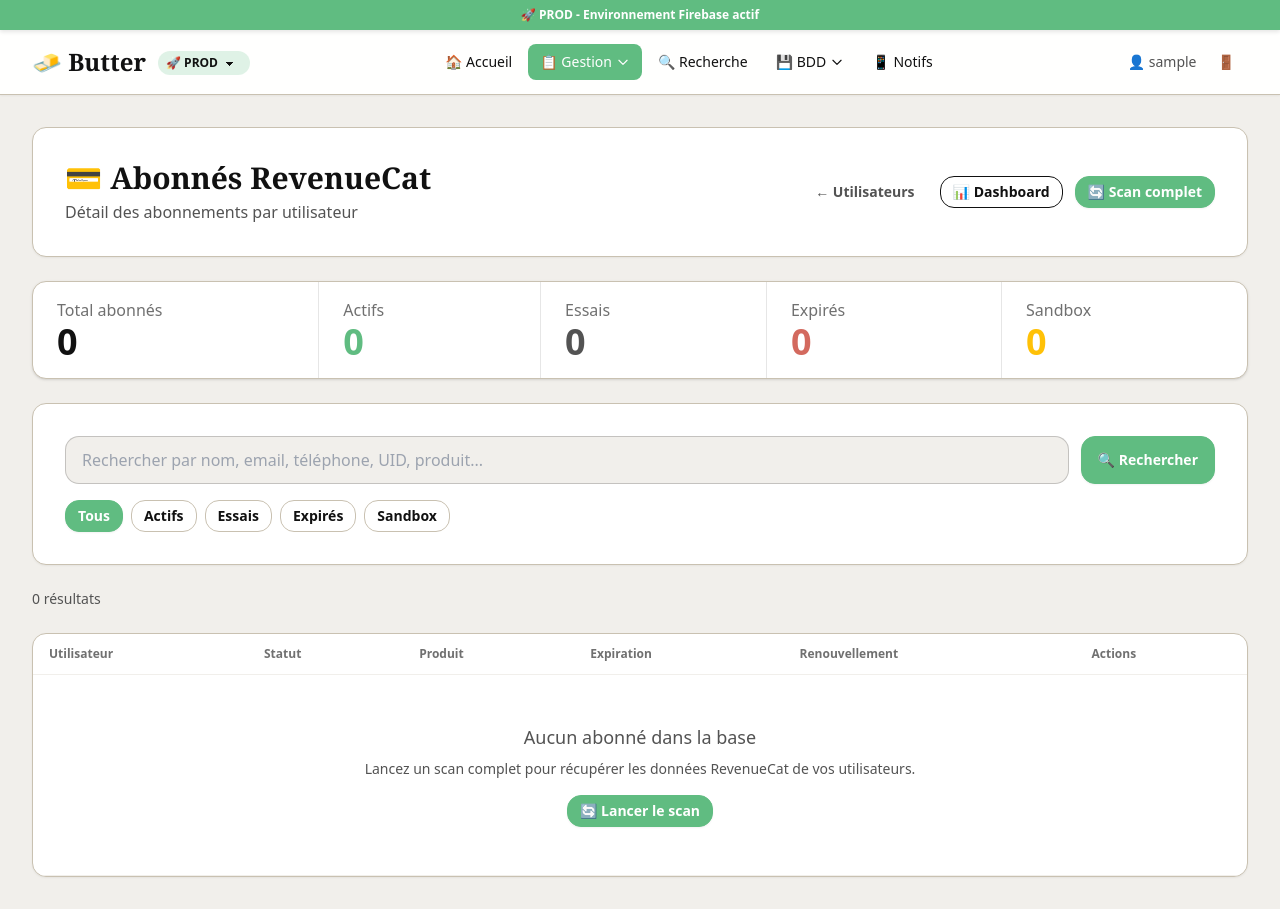
After one commit to danou294/butter-gestion, a Django app: page /utilisateurs/abonnes/ in a window 1280 px wide. The commit adds this page. Run offline with Django 4.2, Linux system fonts and the light colour scheme; the visitor is signed in with stand-in values (Sample User, id 1); some web fonts are replaced.

Commit message:
Page abonnés RevenueCat : liste détaillée + navigation
- Ajout page /utilisateurs/abonnes/ avec liste des abonnés RC (filtres, recherche, pagination)
- Ajout lien navigation "Abonnés" dans la navbar desktop + mobile
- Boutons "Abonnés" et "Dashboard RC" dans la page utilisateurs
- Lien "Détails →" sur chaque utilisateur vers la page détail
- Scan complet avec redirect vers la page abonnés

Co-Authored-By: Claude Opus 4.6 <noreply@anthropic.com>

```diff
--- a/scripts_manager/templates/scripts_manager/base.html
+++ b/scripts_manager/templates/scripts_manager/base.html
@@ -67,7 +67,7 @@
                     <!-- Dropdown Gestion -->
                     <div class="relative" x-data="{ open: false }" @mouseenter="open = true" @mouseleave="open = false">
                         <button @click="open = !open"
-                                class="px-3 py-2 rounded-lg text-sm font-medium transition-colors inline-flex items-center gap-1 {% if 'restaurant' in request.resolver_match.url_name or 'photo' in request.resolver_match.url_name or 'user' in request.resolver_match.url_name or 'guide' in request.resolver_match.url_name or 'announcement' in request.resolver_match.url_name or 'onboarding' in request.resolver_match.url_name %}bg-primary text-primary-content{% else %}text-base-content hover:bg-base-200{% endif %}">
+                                class="px-3 py-2 rounded-lg text-sm font-medium transition-colors inline-flex items-center gap-1 {% if 'restaurant' in request.resolver_match.url_name or 'photo' in request.resolver_match.url_name or 'user' in request.resolver_match.url_name or 'guide' in request.resolver_match.url_name or 'announcement' in request.resolver_match.url_name or 'onboarding' in request.resolver_match.url_name or 'subscriber' in request.resolver_match.url_name or 'dashboard_revenuecat' in request.resolver_match.url_name %}bg-primary text-primary-content{% else %}text-base-content hover:bg-base-200{% endif %}">
                             📋 Gestion
                             <svg class="w-3.5 h-3.5 transition-transform" :class="open && 'rotate-180'" fill="none" stroke="currentColor" viewBox="0 0 24 24"><path stroke-linecap="round" stroke-linejoin="round" stroke-width="2" d="M19 9l-7 7-7-7"/></svg>
                         </button>
@@ -83,7 +83,8 @@
                             <a href="{% url 'scripts_manager:guides_list' %}" class="flex items-center gap-2 px-4 py-2.5 text-sm text-base-content hover:bg-base-200 transition-colors {% if 'guide' in request.resolver_match.url_name %}font-bold text-primary{% endif %}">📖 Guides</a>
                             <a href="{% url 'scripts_manager:announcements_list' %}" class="flex items-center gap-2 px-4 py-2.5 text-sm text-base-content hover:bg-base-200 transition-colors {% if 'announcement' in request.resolver_match.url_name %}font-bold text-primary{% endif %}">🎪 Annonces</a>
                             <a href="{% url 'scripts_manager:photos_list' %}" class="flex items-center gap-2 px-4 py-2.5 text-sm text-base-content hover:bg-base-200 transition-colors {% if 'photo' in request.resolver_match.url_name %}font-bold text-primary{% endif %}">📸 Photos</a>
-                            <a href="{% url 'scripts_manager:users_list' %}" class="flex items-center gap-2 px-4 py-2.5 text-sm text-base-content hover:bg-base-200 transition-colors {% if 'user' in request.resolver_match.url_name %}font-bold text-primary{% endif %}">👥 Utilisateurs</a>
+                            <a href="{% url 'scripts_manager:users_list' %}" class="flex items-center gap-2 px-4 py-2.5 text-sm text-base-content hover:bg-base-200 transition-colors {% if 'user' in request.resolver_match.url_name and 'subscriber' not in request.resolver_match.url_name and 'dashboard_revenuecat' not in request.resolver_match.url_name %}font-bold text-primary{% endif %}">👥 Utilisateurs</a>
+                            <a href="{% url 'scripts_manager:subscribers_list' %}" class="flex items-center gap-2 px-4 py-2.5 text-sm text-base-content hover:bg-base-200 transition-colors {% if 'subscriber' in request.resolver_match.url_name or 'dashboard_revenuecat' in request.resolver_match.url_name %}font-bold text-primary{% endif %}">💳 Abonnés</a>
                             <a href="{% url 'scripts_manager:onboarding_list' %}" class="flex items-center gap-2 px-4 py-2.5 text-sm text-base-content hover:bg-base-200 transition-colors {% if 'onboarding' in request.resolver_match.url_name %}font-bold text-primary{% endif %}">🎯 Onboarding</a>
                         </div>
                     </div>
@@ -157,7 +158,8 @@
                 <a href="{% url 'scripts_manager:guides_list' %}" class="block px-3 py-2.5 rounded-lg text-sm {% if 'guide' in request.resolver_match.url_name %}bg-primary text-primary-content font-medium{% else %}text-base-content hover:bg-base-200{% endif %}">📖 Guides</a>
                 <a href="{% url 'scripts_manager:announcements_list' %}" class="block px-3 py-2.5 rounded-lg text-sm {% if 'announcement' in request.resolver_match.url_name %}bg-primary text-primary-content font-medium{% else %}text-base-content hover:bg-base-200{% endif %}">🎪 Annonces</a>
                 <a href="{% url 'scripts_manager:photos_list' %}" class="block px-3 py-2.5 rounded-lg text-sm {% if 'photo' in request.resolver_match.url_name %}bg-primary text-primary-content font-medium{% else %}text-base-content hover:bg-base-200{% endif %}">📸 Photos</a>
-                <a href="{% url 'scripts_manager:users_list' %}" class="block px-3 py-2.5 rounded-lg text-sm {% if 'user' in request.resolver_match.url_name %}bg-primary text-primary-content font-medium{% else %}text-base-content hover:bg-base-200{% endif %}">👥 Utilisateurs</a>
+                <a href="{% url 'scripts_manager:users_list' %}" class="block px-3 py-2.5 rounded-lg text-sm {% if 'user' in request.resolver_match.url_name and 'subscriber' not in request.resolver_match.url_name and 'dashboard_revenuecat' not in request.resolver_match.url_name %}bg-primary text-primary-content font-medium{% else %}text-base-content hover:bg-base-200{% endif %}">👥 Utilisateurs</a>
+                <a href="{% url 'scripts_manager:subscribers_list' %}" class="block px-3 py-2.5 rounded-lg text-sm {% if 'subscriber' in request.resolver_match.url_name or 'dashboard_revenuecat' in request.resolver_match.url_name %}bg-primary text-primary-content font-medium{% else %}text-base-content hover:bg-base-200{% endif %}">💳 Abonnés</a>
                 <a href="{% url 'scripts_manager:onboarding_list' %}" class="block px-3 py-2.5 rounded-lg text-sm {% if 'onboarding' in request.resolver_match.url_name %}bg-primary text-primary-content font-medium{% else %}text-base-content hover:bg-base-200{% endif %}">🎯 Onboarding</a>
                 <div class="pt-2 pb-1 px-3 text-xs font-bold text-secondary uppercase tracking-wider">Outils</div>
                 <a href="{% url 'scripts_manager:search_restaurants' %}" class="block px-3 py-2.5 rounded-lg text-sm {% if 'search_restaurants' in request.resolver_match.url_name %}bg-primary text-primary-content font-medium{% else %}text-base-content hover:bg-base-200{% endif %}">🔍 Recherche</a>
--- /dev/null
+++ b/scripts_manager/templates/scripts_manager/users/subscribers.html
@@ -0,0 +1,258 @@
+{% extends 'scripts_manager/base.html' %}
+{% load tz %}
+
+{% block title %}Abonnés RevenueCat - Butter{% endblock %}
+
+{% block content %}
+<div class="space-y-6" x-data="{ scanning: {{ is_scanning|yesno:'true,false' }} }" x-cloak>
+    <!-- Header -->
+    <div class="card bg-base-100 shadow-sm border border-base-300">
+        <div class="card-body flex-row flex-wrap items-center justify-between gap-4">
+            <div>
+                <h1 class="text-3xl font-serif font-bold text-base-content">💳 Abonnés RevenueCat</h1>
+                <p class="text-secondary mt-1">Détail des abonnements par utilisateur</p>
+            </div>
+            <div class="flex items-center gap-3">
+                <a href="{% url 'scripts_manager:users_list' %}" class="btn btn-ghost btn-sm text-secondary">
+                    ← Utilisateurs
+                </a>
+                <a href="{% url 'scripts_manager:dashboard_revenuecat' %}" class="btn btn-outline btn-sm">
+                    📊 Dashboard
+                </a>
+                <a href="{% url 'scripts_manager:refresh_all_revenuecat' %}?next=scripts_manager:subscribers_list"
+                   class="btn btn-primary btn-sm"
+                   onclick="return confirm('Lancer un scan complet de tous les utilisateurs ?\nCela peut prendre plusieurs minutes.');"
+                   x-bind:class="scanning ? 'btn-disabled' : ''">
+                    <span x-show="!scanning">🔄 Scan complet</span>
+                    <span x-show="scanning" class="loading loading-spinner loading-xs"></span>
+                    <span x-show="scanning">Scan en cours...</span>
+                </a>
+            </div>
+        </div>
+    </div>
+
+    <!-- Scan Progress -->
+    {% if is_scanning %}
+    <div class="alert alert-info text-neutral"
+         x-data="scanPoller()"
+         x-init="startPolling()">
+        <div class="w-full">
+            <div class="flex items-center gap-2 mb-2">
+                <span class="loading loading-spinner loading-sm"></span>
+                <span class="font-semibold" x-text="statusText">Scan en cours...</span>
+            </div>
+            <progress class="progress progress-primary w-full" :value="current" :max="total"></progress>
+            <p class="text-xs mt-1">
+                <span x-text="current">{{ scan_progress.current }}</span> / <span x-text="total">{{ scan_progress.total }}</span> utilisateurs scannés
+                — <span x-text="foundActive">0</span> actifs trouvés
+            </p>
+        </div>
+    </div>
+    {% endif %}
+
+    <!-- Metrics -->
+    <div class="stats stats-vertical md:stats-horizontal shadow w-full border border-base-300">
+        <div class="stat">
+            <div class="stat-title">Total abonnés</div>
+            <div class="stat-value text-base-content">{{ metrics.total }}</div>
+        </div>
+        <div class="stat">
+            <div class="stat-title">Actifs</div>
+            <div class="stat-value text-success">{{ metrics.active }}</div>
+        </div>
+        <div class="stat">
+            <div class="stat-title">Essais</div>
+            <div class="stat-value text-info">{{ metrics.trial }}</div>
+        </div>
+        <div class="stat">
+            <div class="stat-title">Expirés</div>
+            <div class="stat-value text-error">{{ metrics.expired }}</div>
+        </div>
+        <div class="stat">
+            <div class="stat-title">Sandbox</div>
+            <div class="stat-value text-warning">{{ metrics.sandbox }}</div>
+        </div>
+    </div>
+
+    <!-- Search & Filters -->
+    <div class="card bg-base-100 shadow-sm border border-base-300">
+        <div class="card-body">
+            <form method="get" action="{% url 'scripts_manager:subscribers_list' %}" class="space-y-4">
+                <div class="flex flex-col md:flex-row gap-3">
+                    <input type="text" name="q" value="{{ query }}"
+                           placeholder="Rechercher par nom, email, téléphone, UID, produit..."
+                           class="input input-bordered flex-1 bg-base-200">
+                    {% if status_filter != 'all' %}
+                    <input type="hidden" name="status" value="{{ status_filter }}">
+                    {% endif %}
+                    <button type="submit" class="btn btn-primary">🔍 Rechercher</button>
+                </div>
+                <div class="flex flex-wrap gap-2">
+                    {% for value, label in status_options %}
+                    <a href="?status={{ value }}{% if query %}&q={{ query }}{% endif %}"
+                       class="btn btn-sm {% if status_filter == value %}btn-primary{% else %}btn-ghost border border-base-300{% endif %}">
+                        {{ label }}
+                    </a>
+                    {% endfor %}
+                </div>
+            </form>
+        </div>
+    </div>
+
+    <div class="text-sm text-secondary">{{ results_count }} résultat{{ results_count|pluralize }}</div>
+
+    <!-- Subscribers Table -->
+    <div class="card bg-base-100 shadow-sm border border-base-300 overflow-hidden">
+        <div class="overflow-x-auto">
+            <table class="table table-zebra">
+                <thead>
+                    <tr>
+                        <th>Utilisateur</th>
+                        <th>Statut</th>
+                        <th>Produit</th>
+                        <th>Expiration</th>
+                        <th>Renouvellement</th>
+                        <th>Actions</th>
+                    </tr>
+                </thead>
+                <tbody>
+                    {% for sub in subscribers %}
+                    <tr class="hover">
+                        <td>
+                            <div class="font-medium text-base-content">{{ sub.display_name }}</div>
+                            {% if sub.email %}
+                            <div class="text-sm text-secondary">{{ sub.email }}</div>
+                            {% endif %}
+                            {% if sub.phone %}
+                            <div class="text-xs text-secondary">{{ sub.phone }}</div>
+                            {% endif %}
+                        </td>
+                        <td>
+                            {% if sub.status == 'active' %}
+                            <span class="badge badge-success">Premium actif</span>
+                            {% elif sub.status == 'trial' %}
+                            <span class="badge badge-info">Essai</span>
+                            {% elif sub.status == 'grace' %}
+                            <span class="badge badge-warning text-neutral">Grâce</span>
+                            {% elif sub.status == 'expired' %}
+                            <span class="badge badge-error">Expiré</span>
+                            {% else %}
+                            <span class="badge badge-ghost">{{ sub.status_label }}</span>
+                            {% endif %}
+                            {% if sub.is_sandbox %}
+                            <span class="badge badge-warning badge-sm text-neutral ml-1">🧪</span>
+                            {% endif %}
+                        </td>
+                        <td>
+                            {% if sub.product_identifier %}
+                            <div class="text-sm text-base-content font-mono">{{ sub.product_identifier }}</div>
+                            {% if sub.period_type %}
+                            <div class="text-xs text-secondary">{{ sub.period_type|upper }}</div>
+                            {% endif %}
+                            {% else %}
+                            <span class="text-secondary">—</span>
+                            {% endif %}
+                        </td>
+                        <td>
+                            {% if sub.expires_at %}
+                            <div class="text-sm text-base-content">{{ sub.expires_at|date:"d/m/Y" }}</div>
+                            <div class="text-xs text-secondary">{{ sub.expires_at|date:"H:i" }}</div>
+                            {% else %}
+                            <span class="text-secondary">—</span>
+                            {% endif %}
+                        </td>
+                        <td>
+                            {% if sub.will_renew %}
+                            <span class="text-success">✅ Auto</span>
+                            {% else %}
+                            <span class="text-error">❌ Non</span>
+                            {% endif %}
+                        </td>
+                        <td>
+                            <a href="{% url 'scripts_manager:user_detail' sub.uid %}"
+                               class="btn btn-ghost btn-sm text-primary">
+                                Détails →
+                            </a>
+                        </td>
+                    </tr>
+                    {% empty %}
+                    <tr>
+                        <td colspan="6" class="text-center py-12">
+                            <div class="text-secondary">
+                                {% if metrics.total == 0 %}
+                                <p class="text-lg font-medium mb-2">Aucun abonné dans la base</p>
+                                <p class="text-sm">Lancez un scan complet pour récupérer les données RevenueCat de vos utilisateurs.</p>
+                                <a href="{% url 'scripts_manager:refresh_all_revenuecat' %}?next=scripts_manager:subscribers_list"
+                                   class="btn btn-primary btn-sm mt-4"
+                                   onclick="return confirm('Lancer un scan complet ?');">
+                                    🔄 Lancer le scan
+                                </a>
+                                {% else %}
+                                <p>Aucun résultat pour cette recherche</p>
+                                {% endif %}
+                            </div>
+                        </td>
+                    </tr>
+                    {% endfor %}
+                </tbody>
+            </table>
+        </div>
+    </div>
+
+    <!-- Pagination -->
+    {% if page_obj.has_other_pages %}
+    <div class="flex items-center justify-between">
+        <span class="text-sm text-secondary">Page {{ page_obj.number }} sur {{ page_obj.paginator.num_pages }}</span>
+        <div class="join">
+            {% if page_obj.has_previous %}
+            <a href="?page={{ page_obj.previous_page_number }}&status={{ status_filter }}{% if query %}&q={{ query }}{% endif %}"
+               class="join-item btn btn-ghost">← Précédent</a>
+            {% endif %}
+            {% if page_obj.has_next %}
+            <a href="?page={{ page_obj.next_page_number }}&status={{ status_filter }}{% if query %}&q={{ query }}{% endif %}"
+               class="join-item btn btn-ghost">Suivant →</a>
+            {% endif %}
+        </div>
+    </div>
+    {% endif %}
+</div>
+
+{% if is_scanning %}
+<script>
+function scanPoller() {
+    return {
+        current: {{ scan_progress.current|default:"0" }},
+        total: {{ scan_progress.total|default:"0" }},
+        foundActive: {{ scan_progress.found_active|default:"0" }},
+        statusText: 'Scan en cours...',
+        interval: null,
+        startPolling() {
+            this.interval = setInterval(() => this.poll(), 3000);
+        },
+        async poll() {
+            try {
+                const resp = await fetch('{% url "scripts_manager:rc_scan_status" %}');
+                const data = await resp.json();
+                this.current = data.current || 0;
+                this.total = data.total || 0;
+                this.foundActive = data.found_active || 0;
+
+                if (data.status === 'completed') {
+                    this.statusText = 'Scan terminé !';
+                    clearInterval(this.interval);
+                    setTimeout(() => location.reload(), 1500);
+                } else if (data.status && data.status.startsWith('error')) {
+                    this.statusText = 'Erreur : ' + data.status;
+                    clearInterval(this.interval);
+                } else {
+                    this.statusText = `Scan en cours... ${this.current}/${this.total}`;
+                }
+            } catch (e) {
+                // retry silently
+            }
+        }
+    };
+}
+</script>
+{% endif %}
+{% endblock %}
--- a/scripts_manager/urls.py
+++ b/scripts_manager/urls.py
@@ -64,6 +64,7 @@ urlpatterns = [
     path('utilisateurs/dashboard/', revenuecat_views.dashboard_revenuecat, name='dashboard_revenuecat'),
     path('utilisateurs/dashboard/refresh/', revenuecat_views.refresh_all_revenuecat, name='refresh_all_revenuecat'),
     path('utilisateurs/dashboard/scan-status/', revenuecat_views.scan_status_api, name='rc_scan_status'),
+    path('utilisateurs/abonnes/', revenuecat_views.subscribers_list, name='subscribers_list'),
     path('utilisateurs/<str:uid>/', users_views.user_detail, name='user_detail'),
     path('utilisateurs/<str:uid>/refresh-revenuecat/', revenuecat_views.user_refresh_revenuecat, name='user_refresh_revenuecat'),
 
```
Also changed, not shown: scripts_manager/revenuecat_views.py (+104 -3 lines), scripts_manager/templates/scripts_manager/users/list.html (+13 -4 lines), scripts_manager/static/css/tailwind.min.css.
